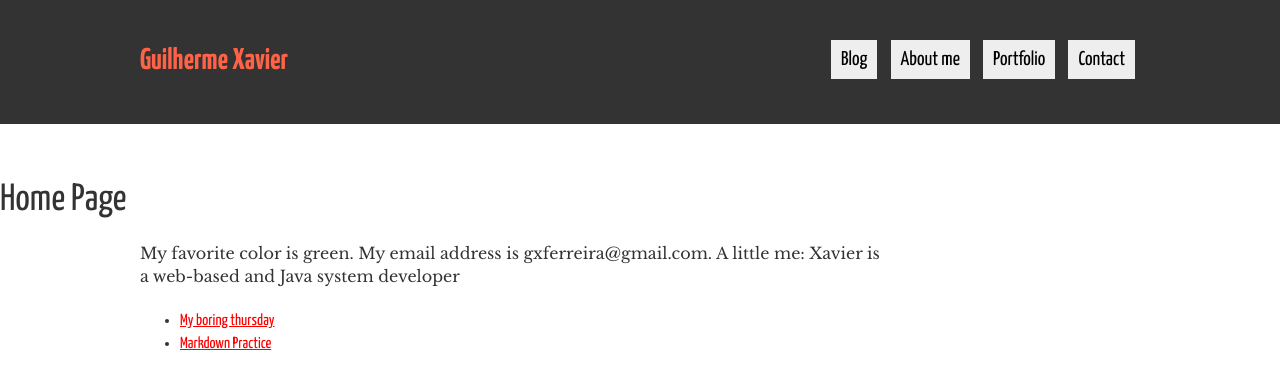
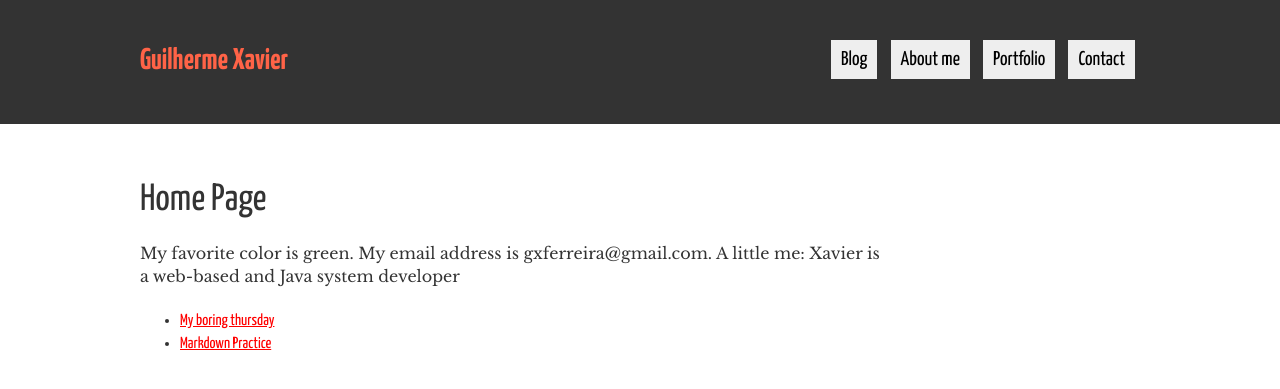
Before and after one commit to gxferreira/gxferreira.github.io, a Jekyll site: the page built from index.html, in a window 1280 px wide. Shown: the top 389 px of the page. Built offline with Jekyll 4.4.1, drawn with Linux system fonts in a browser that asks for light colours.

Commit message:
default layout adjusted

```diff
--- a/_layouts/default.html
+++ b/_layouts/default.html
@@ -1,8 +1,8 @@
 {% include head.html %}
 {% include header.html %}
-<h2>{{page.title}}</h2>
 <div class="main-content">
     <div class="container">
+    	<h2>{{page.title}}</h2>
 		{{ content }}
 	</div>
 </div>
```
